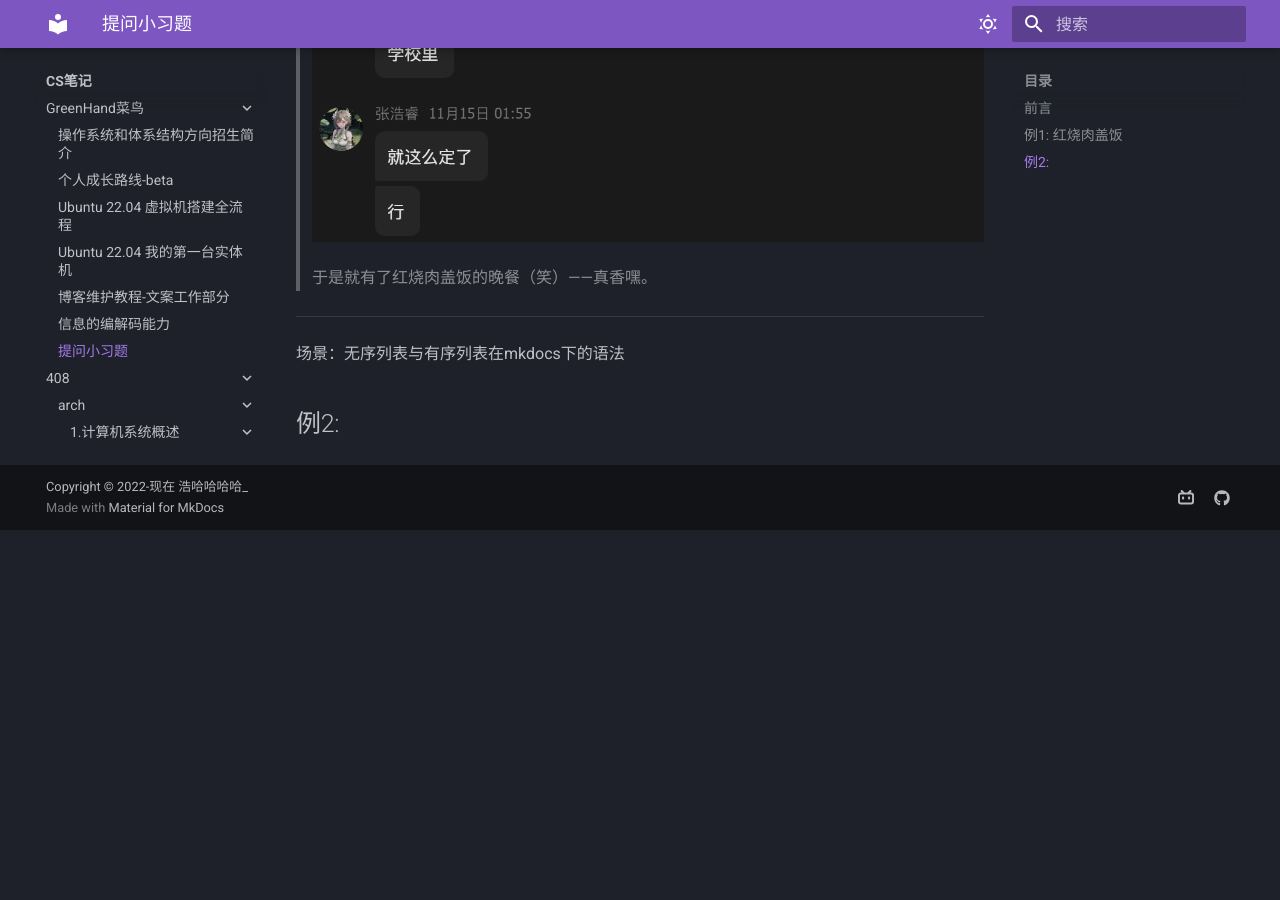
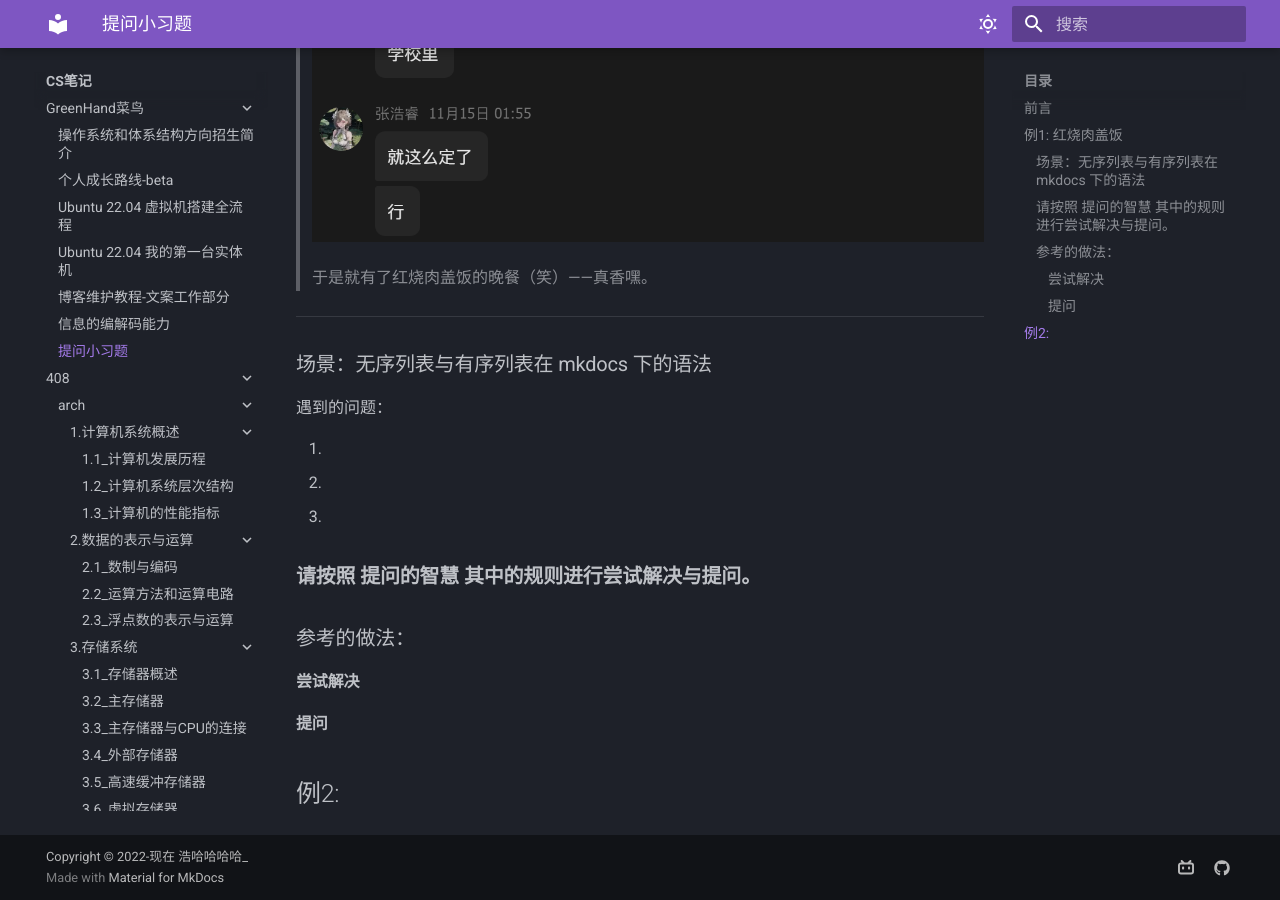
Before and after one commit to Haohahahaha/cs, an MkDocs documentation site: the page built from docs/greenhand/ask-question-zbt/ask-zbt.md, in a window 1280 px wide and 900 px high, scrolled down 1132 px. Built offline with MkDocs 1.6.1 and Material for MkDocs 9.7.7, drawn with Linux system fonts in a browser that asks for light colours; before the commit the page ends 1662 px from its top, so only the background shows below that.

Commit message:
2023-11-20_14:49:16 update

```diff
--- a/docs/greenhand/ask-question-zbt/ask-zbt.md
+++ b/docs/greenhand/ask-question-zbt/ask-zbt.md
@@ -22,9 +22,23 @@
 
 ---
 
-场景：无序列表与有序列表在mkdocs下的语法
+### 场景：无序列表与有序列表在 mkdocs 下的语法
 
+遇到的问题：
 
+1.
+
+2.
+
+3.
+
+### **请按照 提问的智慧 其中的规则进行尝试解决与提问。**
+
+### 参考的做法：
+
+#### 尝试解决
+
+#### 提问
 
 
 ## 例2:
```
